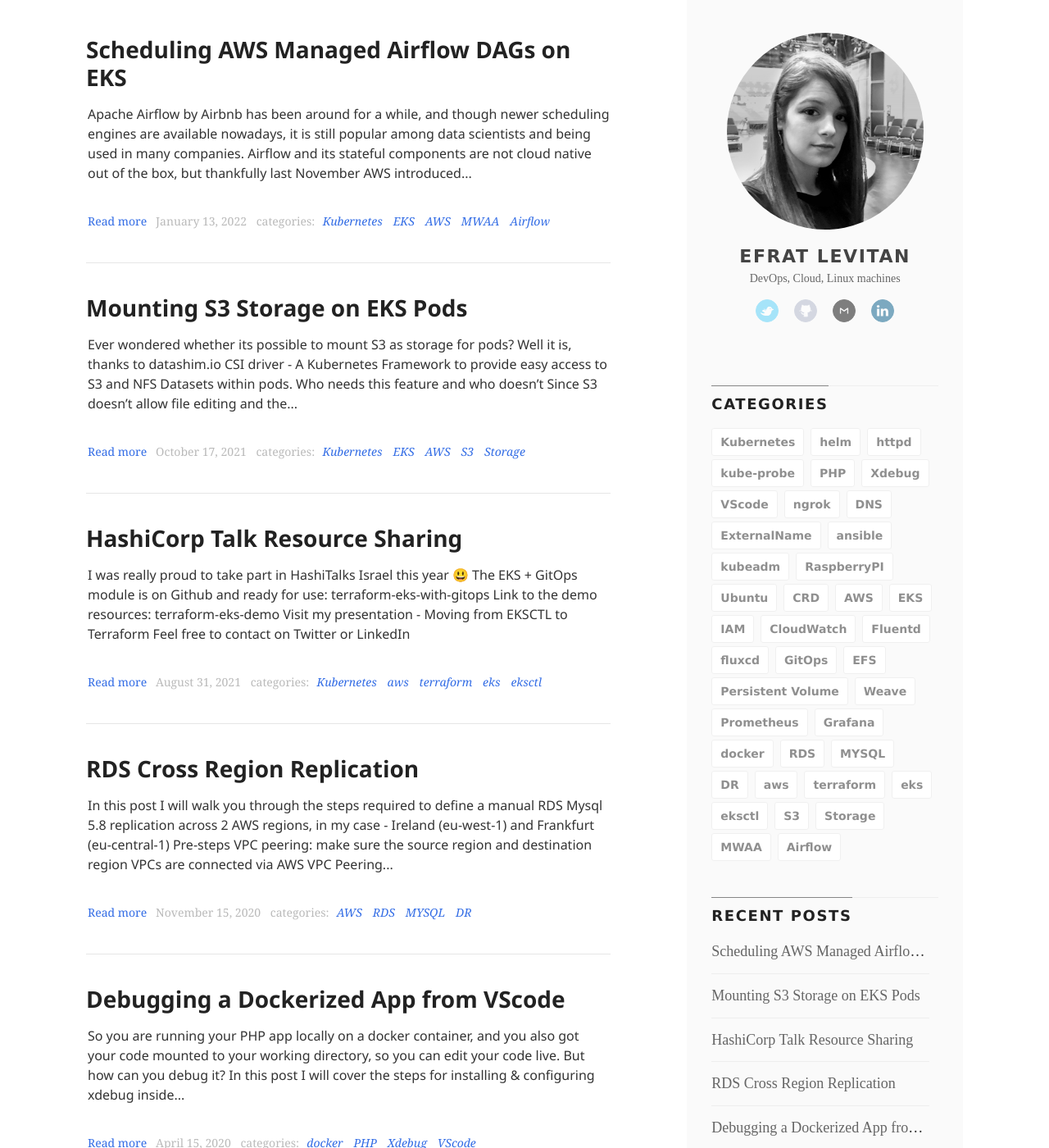
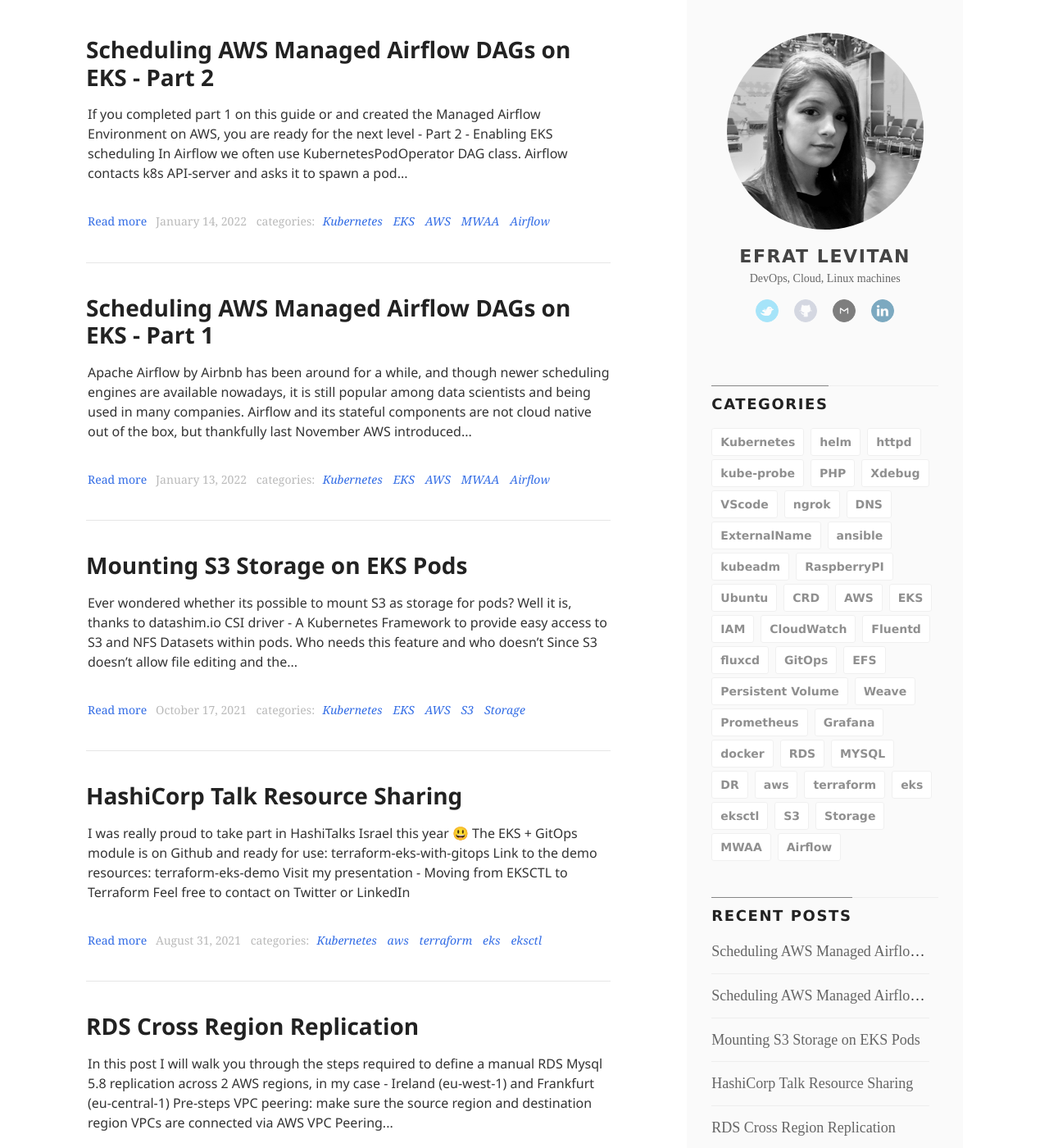
Before and after one commit to Efrat19/blog, a Jekyll site: the page built from index.html, in a window 1280 px wide and 1400 px high, scrolled down 210 px. Shown: the whole window at 82% size. Built offline with Jekyll 4.4.1, drawn with Linux system fonts in a browser that asks for light colours; emoji names are drawn with the system emoji font; the list of posts is cut into pages by our own code; comment, search, counter and statistics services are not loaded; some of the changed lines change nothing that is shown; some of the changed text lies outside the part shown.

Commit message:
add mwaa posts

````diff
--- a/_posts/2022-01-13-Scheduling-AWS-Managed-Airflow-DAGs-on-EKS.md
+++ b/_posts/2022-01-13-Scheduling-AWS-Managed-Airflow-DAGs-on-EKS-part-1.md
@@ -1,6 +1,6 @@
 ---
 layout: post
-title: Scheduling AWS Managed Airflow DAGs on EKS
+title: Scheduling AWS Managed Airflow DAGs on EKS - Part 1
 lang: en
 categories:
     - Kubernetes
@@ -92,7 +92,7 @@
 for this first try you can upload some example DAGs from this [repo](https://github.com/Efrat19/mwaa_source_example):
 ```bash
 git clone https://github.com/Efrat19/mwaa_source_example
-aws s3 cp mwaa_source_example s3:///my-mwaa-source --recursive
+aws s3 cp mwaa_source_example s3://my-mwaa-source/mwaa_source_example --recursive --exclude "*.git/*"
 ```
 
 ## Creating IAM Resources
@@ -270,7 +270,17 @@
     }
   }
 }
+# For fine tuning, you will find many more configuration options here https://registry.terraform.io/providers/hashicorp/aws/latest/docs/resources/mwaa_environment
+
 ```
+Complete TF source can be found [here](https://github.com/Efrat19/mwaa_source_example/blob/main/mwaa.tf)
 
 # Final:
-Once you `plan` and `apply` all the resources (it takes a few minutes to deploy the environment), head to Managed Apache Airflow service in AWS console, you will see your env there, click the `open Airflow UI` link to get to Ariflow console, you will see the dags there:
+Once you `plan` and `apply` all the resources (it takes a few minutes to deploy the environment), head to Managed Apache Airflow service in AWS console, you will see your env there
+<img src="{{"/assets/img/airflow-mwaa.png" | relative_url }}">
+
+click the `open Airflow UI` link to get to Ariflow console, you will see the dags there:
+
+<img src="{{"/assets/img/airflow-ui.png" | relative_url }}">
+<img src="{{"/assets/img/dags.png" | relative_url }}">
+<img src="{{"/assets/img/tutorial-dag.png" | relative_url }}">
--- /dev/null
+++ b/_posts/2022-01-14-Scheduling-AWS-Managed-Airflow-DAGs-on-EKS-part-2.md
@@ -0,0 +1,147 @@
+---
+layout: post
+title: Scheduling AWS Managed Airflow DAGs on EKS - Part 2
+lang: en
+categories:
+    - Kubernetes
+    - EKS
+    - AWS
+    - MWAA
+    - Airflow
+# tags:
+#     - hoge
+#     - foo
+permalink: /:slug
+image:
+ path: /assets/designer/tinified_meta.png
+ width: 1200
+ height: 630
+---
+If you completed part 1 on this guide or and created the Managed Airflow Environment on AWS, you are ready for the next level -
+# Part 2 - Enabling EKS scheduling
+
+In Airflow we often use `KubernetesPodOperator` DAG class. Airflow contacts k8s API-server and asks it to spawn a pod to perform the task. In this part of the tutorial you will connect MWAA to an EKS cluster on the same VPC, and schedule an example pod on top of it.
+
+# Pre-Request
+You need an EKS cluster. if you are familiar with terraform, you can do it in one click using [my EKS module](https://github.com/Efrat19/terraform-eks-with-gitops)
+
+# IAM Considerations:
+We will add another permission to the MWAA execution role from part 1.
+
+
+```terraform
+locals {
+  region = "xx-xxxx-x"
+  account_id = "xxxxxxxxxx"
+  eks_cluster_name = "xxxxxxxxxx"
+}
+
+resource "aws_iam_policy" "amazon_mwaa_eks_scheduling_policy" {
+  name   = "amazon_mwaa_eks_scheduling_policy"
+  path   = "/"
+  policy = <<POLICY
+{
+    "Version": "2012-10-17",
+    "Statement": [
+               {
+            "Effect": "Allow",
+            "Action": [
+                "eks:DescribeCluster"
+            ],
+            "Resource": "arn:aws:eks:${local.region}:${local.account_id}:cluster/${local.eks_cluster_name}"
+        }
+    ]
+}
+POLICY
+}
+```
+add the `aws_iam_policy.amazon_mwaa_eks_scheduling_policy.arn` to the `managed_policy_arns` list in the execution role:
+```terraform
+resource "aws_iam_role" "mwaa_role" {
+...
+  managed_policy_arns = [
+    aws_iam_policy.amazon_mwaa_policy.arn,
+    # Add the new policy:
+    aws_iam_policy.amazon_mwaa_eks_scheduling_policy.arn,
+  ]
+}
+```
+Complete TF source can be found [here](https://github.com/Efrat19/mwaa_source_example/blob/main/mwaa.tf)
+
+# EKS Considerations:
+MWAA is outside the cluster scope. In order for managed Airflow to reach out for the API service, it will need an entry in the `aws-auth` configmap in the `kube-system` namespace. we are basically registering the MWAA execution role as a k8s user:
+```yaml
+    userarn  = "arn:aws:iam::<account_id>:role/airflow-mwaa-role"
+    username = "mwaa-service"
+    groups   = ["system:masters"]
+```
+
+also you will need to `kubectl apply` the RBA Role and RoleBinding:
+```yaml
+kind: Role
+apiVersion: rbac.authorization.k8s.io/v1beta1
+metadata:
+  name: mwaa-role
+  namespace: default
+rules:
+  - apiGroups:
+      - ""
+      - "apps"
+      - "batch"
+      - "extensions"
+    resources:
+      - "jobs"
+      - "pods"
+      - "pods/attach"
+      - "pods/exec"
+      - "pods/log"
+      - "pods/portforward"
+      - "secrets"
+      - "services"
+    verbs:
+      - "create"
+      - "delete"
+      - "describe"
+      - "get"
+      - "list"
+      - "patch"
+      - "update"
+---
+kind: RoleBinding
+apiVersion: rbac.authorization.k8s.io/v1beta1
+metadata:
+  name: mwaa-role-binding
+  namespace: default
+subjects:
+- kind: User
+  name: mwaa-service
+roleRef:
+  kind: Role
+  name: mwaa-role
+  apiGroup: rbac.authorization.k8s.io
+```
+
+# Final Step - Kubeconfig:
+Now the last task is to give MWAA a kubeconfig to use. generate one with:
+```bash
+aws eks update-kubeconfig \
+--region your-region \
+--kubeconfig ./kube_config.yaml \
+--name mwaa-eks \
+--alias aws
+```
+and upload the generated file to the source bucket, to the same path of the dags:
+```bash
+aws s3 cp kube_config.yaml s3://my-mwaa-source/mwaa_source_example/dags
+```
+You will be adding this config file path to DAGs using `KubernetesPodOperator`. [view example](https://github.com/Efrat19/mwaa_source_example/blob/4239387d5a7e1d4722004e2faf78e6d87d167227/dags/eks_scheduling.py#L43)
+
+# All Done!
+head over to MWAA Airflow UI, enable and trigger the `kubernetes_pod_example` DAG. Once the DAG is started, inspect the created pod:
+
+```bash
+kubectl get po -n default -w
+```
+you will see the pod being spawned by airflow.
+
+<img src="{{"/assets/img/scheduled-pod.png" | relative_url }}">
````
Also changed, not shown: assets/img/airflow-mwaa.png (added), assets/img/airflow-ui.png (added), assets/img/dags.png (added), assets/img/scheduled-pod.png (added), assets/img/tutorial-dag.png (added).
